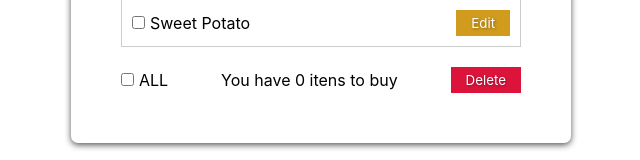
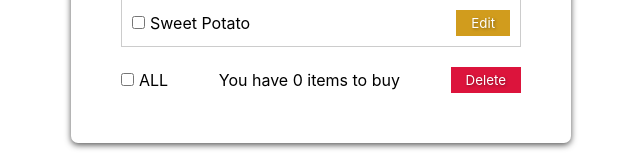
Before and after one commit to alvaro-j/buylist-2.0, a React (Create React App) app: page / in a window 1280 px wide. Shown: the part 394-554 px from the top of the page, without its empty margins (319-959 px from the left). Built offline with nearby package versions, Linux system fonts and the light colour scheme.

Commit message:
fix items misspell

```diff
--- a/src/components/Footer.jsx
+++ b/src/components/Footer.jsx
@@ -7,7 +7,7 @@ const Footer = () => {
 				<input type="checkbox" name="all" id="all" />
 				ALL
 			</label>
-			<p>You have 0 itens to buy</p>
+			<p>You have 0 items to buy</p>
 			<button id="delete">Delete</button>
 		</div>
 	);
--- a/src/components/List.jsx
+++ b/src/components/List.jsx
@@ -4,11 +4,11 @@ import ListItem from "./ListItem";
 import { DataContext } from "./DataProvider";
 
 const List = () => {
-	const [itens, setItems] = React.useContext(DataContext);
-	console.log(itens);
+	const [items, setItems] = React.useContext(DataContext);
+	console.log(items);
 	return (
 		<ul>
-			{itens.map((item, index) => (
+			{items.map((item, index) => (
 				<ListItem key={index} item={item} id={index} />
 			))}
 		</ul>
```
